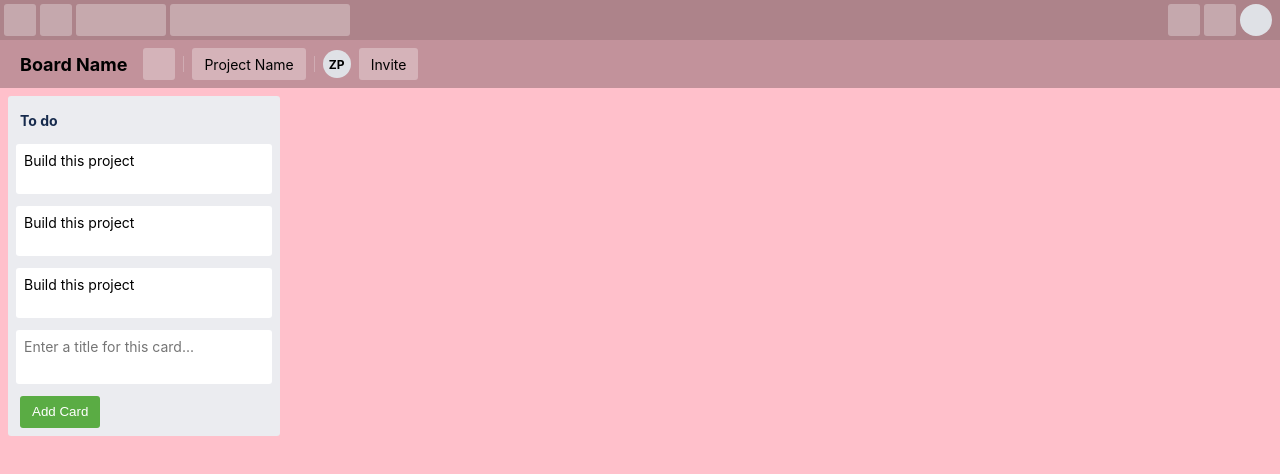
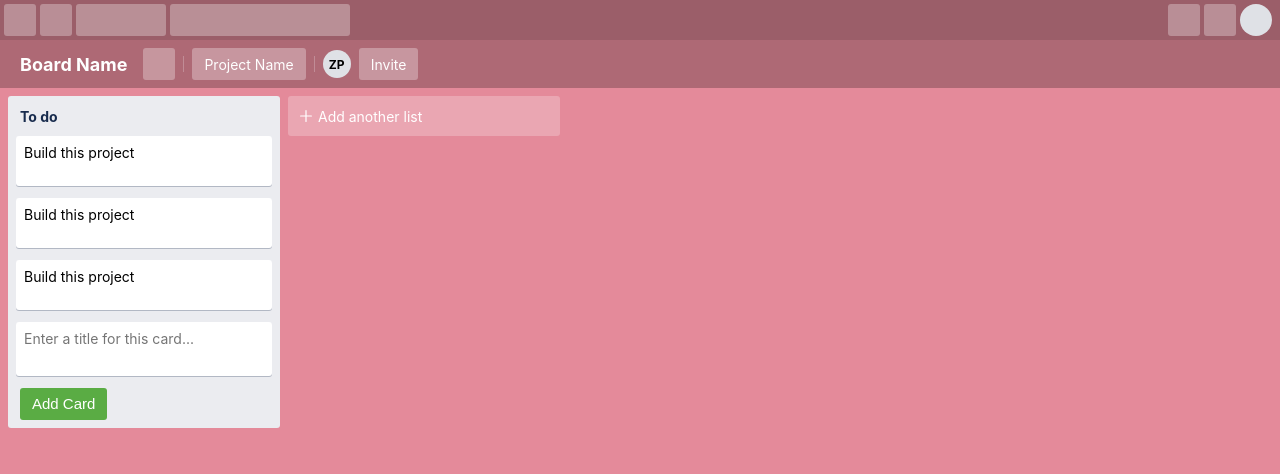
Before and after one commit to zacpeires94/trelloClone, a React (Create React App) app: page / in a window 1280 px wide. Both pictures are taken after a click on the element "Add another card". Shown: the top 474 px of the page. Built offline with nearby package versions, Linux system fonts and the light colour scheme.

Commit message:
feature: added ui for add another list function and refactored

```diff
--- /dev/null
+++ b/src/components/Button/index.js
@@ -0,0 +1,50 @@
+import React from 'react'
+import styled from 'styled-components';
+import { ColumnTitle } from '../Typography';
+import { PlusSign } from '../Icon';
+
+export const AddCardButton = styled.button`
+  background-color: #5aac44;
+  box-shadow: none;
+  border: none;
+  color: #fff;
+  cursor: pointer;
+  display: inline-block;
+  font-weight: 400;
+  line-height: 20px;
+  margin: 8px 4px 0 0;
+  padding: 6px 12px;
+  text-align: center;
+  box-sizing: border-box;
+  border-radius: 3px;
+  transition-property: background-color, border-color, box-shadow;
+  transition-duration: 85ms;
+  transition-timing-function: ease;
+  font-size: 15px;
+  :hover {
+    background-color: #61bd4f;
+  }
+`;
+
+const AddListButtonContainer = styled.div`
+background-color: hsla(0,0%,100%,.24);
+cursor: pointer;
+border-radius: 3px;
+width: 272px;
+display: flex;
+align-items: center;
+box-sizing: border-box;
+padding-left: 12px;
+height: 40px;
+margin: 8px;
+`
+
+export const AddListButton = () => {
+    return (
+        <AddListButtonContainer>
+            <PlusSign white/>
+            <ColumnTitle white>
+            Add another list</ColumnTitle>
+        </AddListButtonContainer>
+    )
+}
--- a/src/components/DropDown/index.js
+++ b/src/components/DropDown/index.js
@@ -1,5 +1,8 @@
-import React, { useState, useRef, useEffect } from 'react';
-import styled from 'styled-components';
+import React, { useState, useRef, useEffect } from "react";
+import { ColumnTitle } from '../Typography';
+import { AddCardButton } from '../Button';
+import { PlusSign } from '../Icon';
+import styled from "styled-components";
 
 const DropDownContainer = styled.div`
   width: 272px;
@@ -9,7 +12,7 @@ box-sizing: border-box;
   padding: 0 8px;
   background-color: #ebecf0;
   border-radius: 3px;
-`
+`;
 
 const DropDownHeaderAndFooter = styled.div`
   box-sizing: border-box;
@@ -19,40 +22,19 @@ const DropDownHeaderAndFooter = styled.div`
   align-items: center;
   display: flex;
   cursor: pointer;
-    ${props => {
-        if (props.header) {
-            return`
-                height: 32px;
-                padding-top: 8px;
-            `
-        } else if (props.paddingBottom) {
-            return`
+  ${(props) => {
+     if (props.paddingBottom) {
+      return `
                 padding-bottom: 8px
-            `
+            `;
     }
   }}
+`;
 
-`
-const ColumnTitle = styled.p`
-    margin: 0;
-    width: max-content;
-    color: #172b4d;
-    font-size: 14px;
-    font-weight: bold;
-    ${props => {
-        if (props.grey) {
-            return`
-                color:#6b778c;
-                font-weight: normal;
-            `
-        }
-    }}
-`
 const WhiteListContainer = styled.div`
   padding: 0;
   margin: 0;
-`
-
+`;
 
 const WhiteListCard = styled.textarea`
   box-sizing: border-box;
@@ -69,134 +51,91 @@ const WhiteListCard = styled.textarea`
   min-height: 20px;
   text-align: left;
   font-size: 14px;
+
+  box-shadow: 0 1px 0 rgba(9,30,66,.25);
+
   cursor: pointer;
-    :focus { outline: none; }
-    ${ props => {
+  :focus {
+    outline: none;
+  }
+  ${(props) => {
     if (props.newCard) {
-            return`
+      return `
                 height: 54px;
                 color: #717382;
+            `;
+    } else if (props.index === 0) {
+        return`
+            margin-top: 0;
         `
     }
   }}
-`
+`;
 
-const PlusSignContainer = styled.div`
-    height: 12px;
-    width: 12px;
-    display: flex;
-
-    svg {
-        height: 12px;
-        width: 12px;
-        fill: #6b778c;
-    }
-    margin-right: 6px;
-
-`
-
-const PlusSign = ({createNewCard}) => {
-    return (
-        <PlusSignContainer onClick={createNewCard}>
-        <svg height="426.66667pt" viewBox="0 0 426.66667 426.66667" width="426.66667pt" xmlns="http://www.w3.org/2000/svg"><path d="m405.332031 192h-170.664062v-170.667969c0-11.773437-9.558594-21.332031-21.335938-21.332031-11.773437 0-21.332031 9.558594-21.332031 21.332031v170.667969h-170.667969c-11.773437 0-21.332031 9.558594-21.332031 21.332031 0 11.777344 9.558594 21.335938 21.332031 21.335938h170.667969v170.664062c0 11.777344 9.558594 21.335938 21.332031 21.335938 11.777344 0 21.335938-9.558594 21.335938-21.335938v-170.664062h170.664062c11.777344 0 21.335938-9.558594 21.335938-21.335938 0-11.773437-9.558594-21.332031-21.335938-21.332031zm0 0"/></svg>
-          </PlusSignContainer>
-    )
-
-}
-
-const AddCardButton = styled.button`
-background-color: #5aac44;
-    box-shadow: none;
-    border: none;
-    color: #fff;
-    cursor: pointer;
-    display: inline-block;
-    font-weight: 400;
-    line-height: 20px;
-    margin: 8px 4px 0 0;
-    padding: 6px 12px;
-    text-align: center;
-    box-sizing: border-box;
-    border-radius: 3px;
-    transition-property: background-color,border-color,box-shadow;
-    transition-duration: 85ms;
-    transition-timing-function: ease;
-    :hover {
-        background-color: #61bd4f;
-    }
-`
 
 export const DropDown = () => {
-    const taskListArray = [{name: 'Build this project'}, {name: 'Build this project'}, {name: 'Build this project'}]
-    const [taskList, setTaskList] = useState(taskListArray)
-    const [newCardTitle, setNewCardTitle] = useState("")
-    const newTextBoxRef = useRef(null)
+  const taskListArray = [
+    { name: "Build this project" },
+    { name: "Build this project" },
+    { name: "Build this project" },
+  ];
+  const [taskList, setTaskList] = useState(taskListArray);
+  const [newCardTitle, setNewCardTitle] = useState("");
+  const newTextBoxRef = useRef(null);
 
   const createNewCard = () => {
-        console.log(newTextBoxRef.current)
-        setTaskList([...taskList, {name: ""}])
-    }
+    console.log(newTextBoxRef.current);
+    setTaskList([...taskList, { name: "" }]);
+  };
 
   useEffect(() => {
     if (newTextBoxRef.current) {
       newTextBoxRef.current.focus();
     }
-    },[createNewCard])
+  }, [createNewCard]);
 
   const enterTitle = (event) => {
-        setNewCardTitle(event.target.value)
-    }
+    setNewCardTitle(event.target.value);
+  };
 
   const addCard = () => {
-        const newTaskList = taskList.slice(0, taskList.length -1)
-        setTaskList([...newTaskList, {name: newCardTitle}])
-        setNewCardTitle("")
-    }
+    const newTaskList = taskList.slice(0, taskList.length - 1);
+    setTaskList([...newTaskList, { name: newCardTitle }]);
+    setNewCardTitle("");
+  };
 
   return (
     <DropDownContainer>
-            <DropDownHeaderAndFooter header>
-                <ColumnTitle>
-                To do
-                </ColumnTitle>
+      <DropDownHeaderAndFooter>
+        <ColumnTitle>To do</ColumnTitle>
       </DropDownHeaderAndFooter>
       <WhiteListContainer>
-                {
-                    taskList.map(task => {
-                        return (
-                            task.name ? (
-                                <WhiteListCard>
-                                {task.name}
-                            </WhiteListCard>
-                            ) :
-                            (
-                                <WhiteListCard newCard placeholder="Enter a title for this card..." ref={newTextBoxRef} value={newCardTitle} onChange={event => enterTitle(event)}>
+        {taskList.map((task, index) => {
+          return task.name ? (
+            <WhiteListCard index={index}>{task.name}</WhiteListCard>
+          ) : (
+            <WhiteListCard
+              newCard
+              placeholder="Enter a title for this card..."
+              ref={newTextBoxRef}
+              value={newCardTitle}
+              onChange={(event) => enterTitle(event)}
+            >
               {newCardTitle}
             </WhiteListCard>
-                            )
-
-                        )
-                    })
-
-                }
+          );
+        })}
       </WhiteListContainer>
-            {
-                taskList[taskList.length - 1].name.length < 1 ? (
+      {taskList[taskList.length - 1].name.length < 1 ? (
         <DropDownHeaderAndFooter paddingBottom>
-                        <AddCardButton onClick={addCard}>
-                            Add Card
-                        </AddCardButton>
+          <AddCardButton onClick={addCard}>Add Card</AddCardButton>
         </DropDownHeaderAndFooter>
       ) : (
-                    <DropDownHeaderAndFooter onClick={createNewCard} >
-                          <PlusSign/>
-                    <ColumnTitle grey>
-                    Add another card
-                    </ColumnTitle>
+        <DropDownHeaderAndFooter onClick={createNewCard}>
+          <PlusSign />
+          <ColumnTitle grey>Add another card</ColumnTitle>
         </DropDownHeaderAndFooter>
-                )
-            }
-
+      )}
     </DropDownContainer>
-    )
-}
+  );
+};
--- /dev/null
+++ b/src/components/Icon/index.js
@@ -0,0 +1,40 @@
+import React from 'react';
+import styled from 'styled-components';
+
+const PlusSignContainer = styled.div`
+  height: 12px;
+  width: 12px;
+  display: flex;
+  svg {
+    height: 12px;
+    width: 12px;
+    fill: #6b778c;
+  }
+    ${props => {
+        if (props.white) {
+            return`
+                svg {
+                    fill: white;
+                }
+            `
+        }
+    }}
+
+  margin-right: 6px;
+`;
+
+
+export const PlusSign = ({white}) => {
+    return (
+      <PlusSignContainer white={white}>
+        <svg
+          height="426.66667pt"
+          viewBox="0 0 426.66667 426.66667"
+          width="426.66667pt"
+          xmlns="http://www.w3.org/2000/svg"
+        >
+          <path d="m405.332031 192h-170.664062v-170.667969c0-11.773437-9.558594-21.332031-21.335938-21.332031-11.773437 0-21.332031 9.558594-21.332031 21.332031v170.667969h-170.667969c-11.773437 0-21.332031 9.558594-21.332031 21.332031 0 11.777344 9.558594 21.335938 21.332031 21.335938h170.667969v170.664062c0 11.777344 9.558594 21.335938 21.332031 21.335938 11.777344 0 21.335938-9.558594 21.335938-21.335938v-170.664062h170.664062c11.777344 0 21.335938-9.558594 21.335938-21.335938 0-11.773437-9.558594-21.332031-21.335938-21.332031zm0 0" />
+        </svg>
+      </PlusSignContainer>
+    );
+  };
--- a/src/components/Navbar/index.js
+++ b/src/components/Navbar/index.js
@@ -29,6 +29,9 @@ const NavbarContainer = styled.nav`
   }
 `;
 
+const SecondaryNavInnerContainer = styled.span`
+`
+
 const BoardNameTitleBox = styled.div`
   padding-right: 4px;
   height: 32px;
@@ -39,6 +42,7 @@ const BoardNameTitleBox = styled.div`
     font-weight: 700;
     padding: 0 12px;
     margin: 0;
+    color: white;
   }
 `;
 
@@ -54,6 +58,7 @@ const NavbarButton = styled.div`
   p {
     font-size: 14px;
     margin: 0;
+    color: white;
   }
   ${(props) => {
     if (props.showBoards) {
@@ -76,6 +81,9 @@ const NavbarButton = styled.div`
                 font-weight: 700;
                 display: flex;
                 justify-content: center;
+                p {
+                    color: black;
+                }
             `;
     } else if (props.projectName) {
       return `
@@ -143,7 +151,7 @@ const ProjectMemberContainers = styled.div`
 export const NavbarSecondary = () => {
   return (
     <NavbarContainer secondaryNav>
-      <span secondaryNav>
+      <SecondaryNavInnerContainer secondaryNav>
         <BoardNameTitleBox>
           <p>Board Name</p>
         </BoardNameTitleBox>
@@ -158,8 +166,10 @@ export const NavbarSecondary = () => {
             <p>ZP</p>
           </NavbarButton>
         </ProjectMemberContainers>
-        <NavbarButton invite>Invite</NavbarButton>
-      </span>
+        <NavbarButton invite><p>
+        Invite
+            </p></NavbarButton>
+      </SecondaryNavInnerContainer>
     </NavbarContainer>
   );
 };
--- /dev/null
+++ b/src/components/Typography/index.js
@@ -0,0 +1,22 @@
+import styled from 'styled-components';
+
+export const ColumnTitle = styled.p`
+  margin: 0;
+  width: max-content;
+  color: #172b4d;
+  font-size: 14px;
+  font-weight: bold;
+  ${(props) => {
+    if (props.grey) {
+      return `
+                color:#6b778c;
+                font-weight: normal;
+            `;
+    } else if (props.white) {
+        return`
+            color: white;
+            font-weight: normal;
+        `
+    }
+  }}
+`;
--- a/src/containers/HomePage.js
+++ b/src/containers/HomePage.js
@@ -1,19 +1,27 @@
-import React from 'react';
-import styled from 'styled-components';
-import { NavbarPrimary, NavbarSecondary } from '../components/Navbar';
-import { DropDown } from '../components/DropDown';
+import React from "react";
+import styled from "styled-components";
+import { NavbarPrimary, NavbarSecondary } from "../components/Navbar";
+import { DropDown } from "../components/DropDown";
+import { AddListButton } from "../components/Button";
 
 const HomePageContainer = styled.div`
-    background: pink;
+  background: #e48a9a;
   min-height: 100vh;
-`
+`;
+
+const DropDownContainer = styled.div`
+  display: flex;
+`;
 
 export default () => {
   return (
     <HomePageContainer>
       <NavbarPrimary />
       <NavbarSecondary />
+      <DropDownContainer>
         <DropDown />
+        <AddListButton />
+      </DropDownContainer>
     </HomePageContainer>
-    )
-}
+  );
+};
```
Lines whose indentation alone changed are shown as unchanged.
